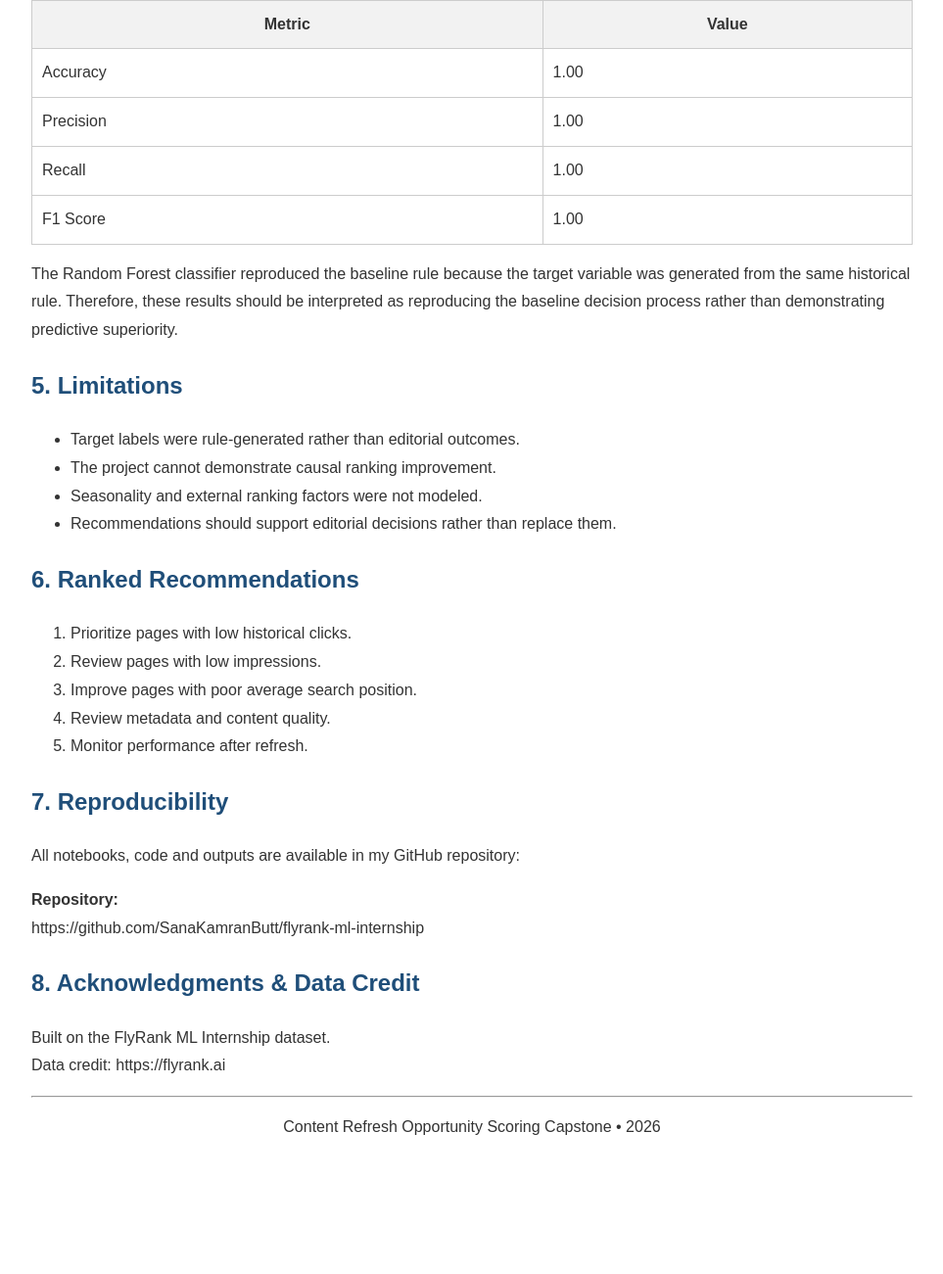
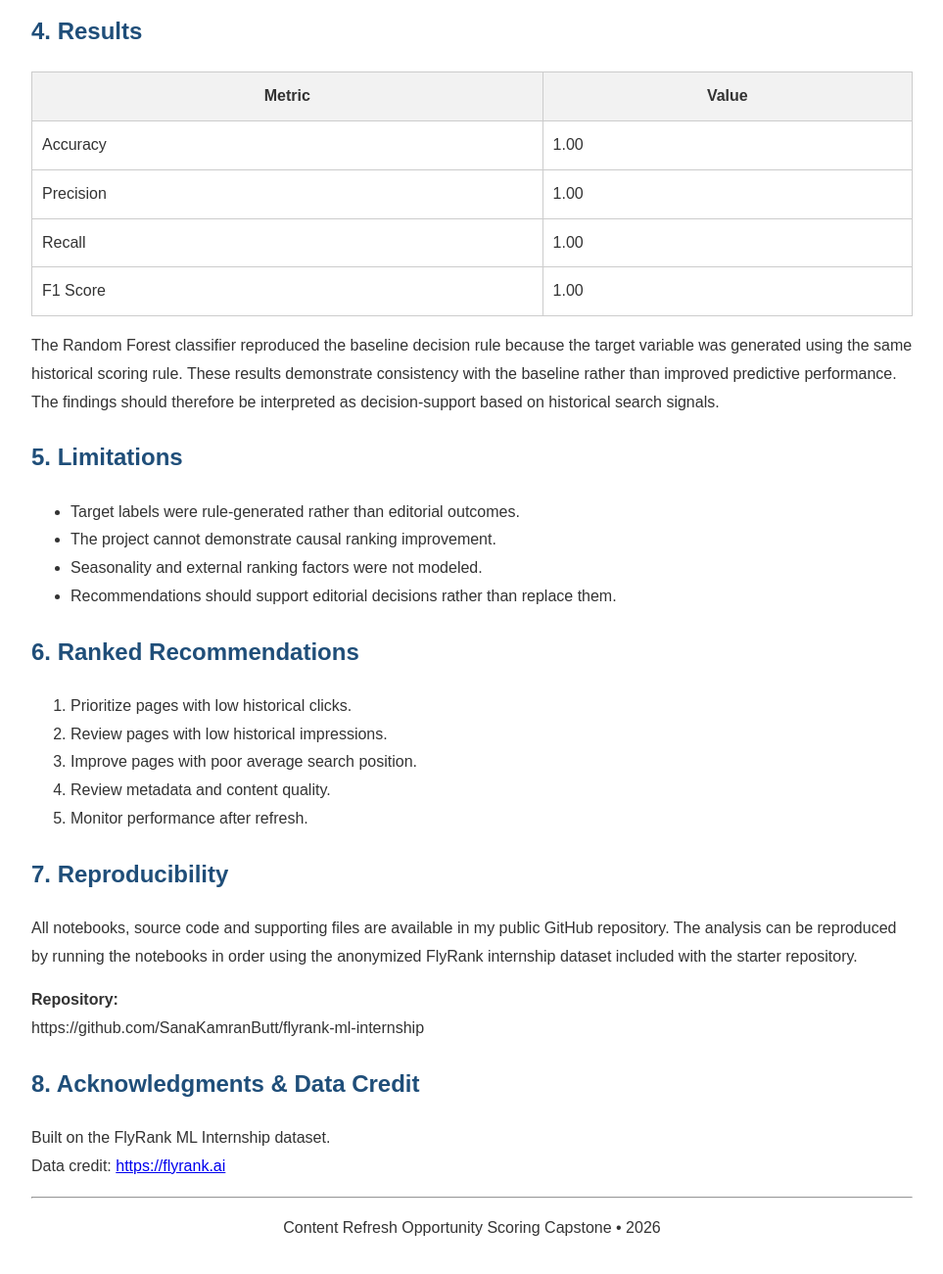
Before and after one commit to SanaKamranButt/flyrank-ml-internship, a plain HTML site: page index.html in a window 1280 px wide. Shown: the part 1121-2422 px from the top of the page at 98% size, without its empty margins (158-1121 px from the left). Before the commit the page ends 2343 px from the top, so only its background shows below. Drawn offline with Linux system fonts and the light colour scheme.

Commit message:
Update index.html

```diff
--- a/index.html
+++ b/index.html
@@ -36,6 +36,8 @@ th{
 
 <h1>Content Refresh Opportunity Scoring using Historical Search Performance</h1>
 
+<p><strong>Machine Learning Capstone – FlyRank Internship</strong></p>
+
 <p><strong>Author:</strong> Sana Kamran</p>
 
 <hr>
@@ -55,7 +57,7 @@ Large websites contain thousands of pages, making manual review difficult. This
 <h2>2. Data</h2>
 
 <p>
-The analysis uses the anonymized FlyRank internship dataset (<b>content_refresh_anonymized.csv</b>). Historical search performance variables including clicks, impressions, average position, CTR and trend percentage were analyzed. No client names, URLs or private search queries were included.
+The analysis uses the anonymized FlyRank internship dataset (<b>content_refresh_anonymized.csv</b>). Historical search performance variables including clicks, impressions, average position, CTR and trend percentage were analyzed. Rows with missing values in the selected features were excluded where necessary. No client names, URLs, credentials or private search queries were used.
 </p>
 
 <h2>3. Methodology</h2>
@@ -66,7 +68,7 @@ The analysis uses the anonymized FlyRank internship dataset (<b>content_refresh_
 <li>Low impressions received +30 points.</li>
 <li>Poor average position received +30 points.</li>
 <li>Random Forest classifier trained using historical features.</li>
-<li>No future-window information or label-derived variables were used.</li>
+<li>No future-window information, product flags or label-derived variables were used.</li>
 </ul>
 
 <h2>4. Results</h2>
@@ -100,7 +102,7 @@ The analysis uses the anonymized FlyRank internship dataset (<b>content_refresh_
 </table>
 
 <p>
-The Random Forest classifier reproduced the baseline rule because the target variable was generated from the same historical rule. Therefore, these results should be interpreted as reproducing the baseline decision process rather than demonstrating predictive superiority.
+The Random Forest classifier reproduced the baseline decision rule because the target variable was generated using the same historical scoring rule. These results demonstrate consistency with the baseline rather than improved predictive performance. The findings should therefore be interpreted as decision-support based on historical search signals.
 </p>
 
 <h2>5. Limitations</h2>
@@ -116,7 +118,7 @@ The Random Forest classifier reproduced the baseline rule because the target var
 
 <ol>
 <li>Prioritize pages with low historical clicks.</li>
-<li>Review pages with low impressions.</li>
+<li>Review pages with low historical impressions.</li>
 <li>Improve pages with poor average search position.</li>
 <li>Review metadata and content quality.</li>
 <li>Monitor performance after refresh.</li>
@@ -125,11 +127,11 @@ The Random Forest classifier reproduced the baseline rule because the target var
 <h2>7. Reproducibility</h2>
 
 <p>
-All notebooks, code and outputs are available in my GitHub repository:
+All notebooks, source code and supporting files are available in my public GitHub repository. The analysis can be reproduced by running the notebooks in order using the anonymized FlyRank internship dataset included with the starter repository.
 </p>
 
 <p>
-<b>Repository:</b><br>
+<strong>Repository:</strong><br>
 https://github.com/SanaKamranButt/flyrank-ml-internship
 </p>
 
@@ -137,7 +139,8 @@ https://github.com/SanaKamranButt/flyrank-ml-internship
 
 <p>
 Built on the FlyRank ML Internship dataset.<br>
-Data credit: https://flyrank.ai
+Data credit:
+<a href="https://flyrank.ai" target="_blank">https://flyrank.ai</a>
 </p>
 
 <hr>
```
